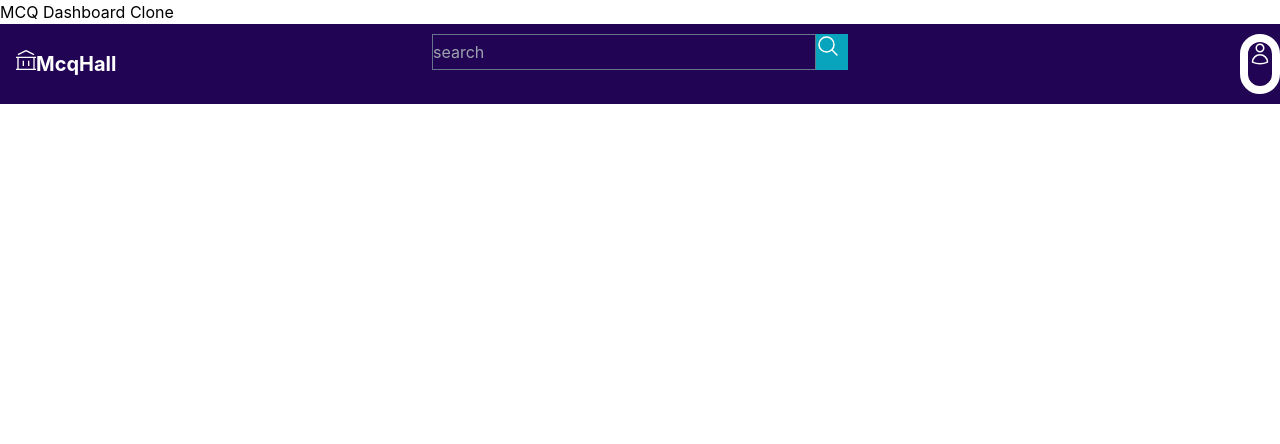
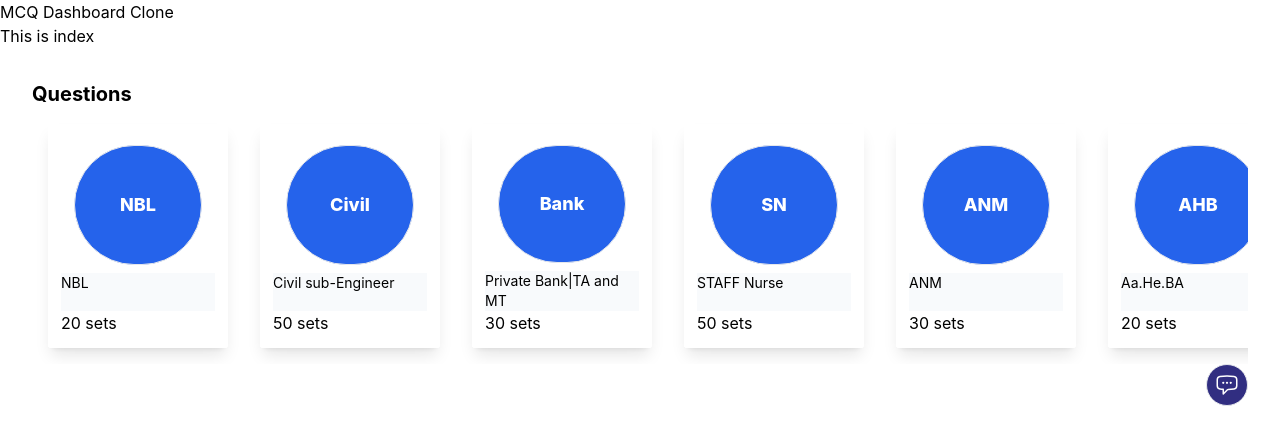
Before and after one commit to Tengoku18/MCQ-Dashboard, a React (Create React App) app: page / in a window 1280 px wide. Shown: the top 444 px of the page. Built offline with nearby package versions, Linux system fonts and the light colour scheme.

Commit message:
Question, messageIcon and Card componentin UI

```diff
--- a/src/App.js
+++ b/src/App.js
@@ -1,8 +1,8 @@
-import Navbar from "./components/dashboard/navbar/Navbar";
+import Index from "./components/dashboard";
 
 function App() {
   return <div className="App">MCQ Dashboard Clone
-  <Navbar/>
+ <Index/>
   </div>;
 }
 
--- a/src/components/Icons/logo.jsx
+++ /dev/null
@@ -1,22 +0,0 @@
-import React from "react";
-
-const logo = () => {
-  return (
-    <div>
-      <svg
-        width="20"
-        height="20"
-        viewBox="0 0 20 20"
-        fill="none"
-        xmlns="http://www.w3.org/2000/svg"
-      >
-        <path
-          d="M10 0.666645L10.2987 0.0706444C10.206 0.024189 10.1037 0 10 0C9.89632 0 9.79405 0.024189 9.70134 0.0706444L10 0.666645ZM0 20H20V18.6667H0V20ZM9.70134 0.0706444L1.70134 4.07065L2.29867 5.26265L10.2987 1.26265L9.70134 0.0706444V0.0706444ZM0 7.99999H20V6.66665H0V7.99999ZM18.2987 4.07065L10.2987 0.0706444L9.70134 1.26265L17.7014 5.26265L18.2987 4.07065ZM6.66667 10.6667V16H8.00001V10.6667H6.66667ZM12 10.6667V16H13.3333V10.6667H12ZM1.33333 7.33332V19.3333H2.66667V7.33332H1.33333ZM17.3334 7.33332V19.3333H18.6667V7.33332H17.3334Z"
-          fill="white"
-        />
-      </svg>
-    </div>
-  );
-};
-
-export default logo;
--- /dev/null
+++ b/src/components/UI/Card.jsx
@@ -0,0 +1,11 @@
+import React from 'react'
+
+const Card = (props) => {
+  return (
+    <div className='flex flex-col h-56 min-w-[180px] bg-white border border-white p-3 rounded-sm items-start shadow-lg m-4'>
+      {props.children}
+    </div>
+  )
+}
+
+export default Card
--- /dev/null
+++ b/src/components/UI/MessageIcon.jsx
@@ -0,0 +1,25 @@
+import React from "react";
+
+const MessageIcon = () => {
+  return (
+
+      <div className=" fixed bg-indigo-900 border rounded-full text-white p-2  buttom-8 right-8">
+        <svg
+          xmlns="http://www.w3.org/2000/svg"
+          fill="none"
+          viewBox="0 0 24 24"
+          stroke-width="1.5"
+          stroke="currentColor"
+          class="w-6 h-6"
+        >
+          <path
+            stroke-linecap="round"
+            stroke-linejoin="round"
+            d="M8.625 9.75a.375.375 0 11-.75 0 .375.375 0 01.75 0zm0 0H8.25m4.125 0a.375.375 0 11-.75 0 .375.375 0 01.75 0zm0 0H12m4.125 0a.375.375 0 11-.75 0 .375.375 0 01.75 0zm0 0h-.375m-13.5 3.01c0 1.6 1.123 2.994 2.707 3.227 1.087.16 2.185.283 3.293.369V21l4.184-4.183a1.14 1.14 0 01.778-.332 48.294 48.294 0 005.83-.498c1.585-.233 2.708-1.626 2.708-3.228V6.741c0-1.602-1.123-2.995-2.707-3.228A48.394 48.394 0 0012 3c-2.392 0-4.744.175-7.043.513C3.373 3.746 2.25 5.14 2.25 6.741v6.018z"
+          />
+        </svg>
+      </div>
+  );
+};
+
+export default MessageIcon;
--- /dev/null
+++ b/src/components/dashboard/content/Question.jsx
@@ -0,0 +1,83 @@
+import React from 'react'
+import MessageIcon from '../../UI/MessageIcon';
+import Card from "../../UI/Card";
+
+const Question = () => {
+    const Question = [
+        {
+          image: "NBL",
+          title: "NBL",
+          number: "20",
+        },
+        {
+          image: "Civil",
+          title: "Civil sub-Engineer",
+          number: "50",
+        },
+        {
+          image: "Bank",
+          title: "Private Bank|TA and MT",
+          number: "30",
+        },
+        {
+          image: "SN",
+          title: "STAFF Nurse",
+          number: "50",
+        },
+        {
+          image: "ANM",
+          title: "ANM",
+          number: "30",
+        },
+        {
+          image: "AHB",
+          title: "Aa.He.BA",
+          number: "20",
+        },
+        {
+          image: "NRB",
+          title: "NRB 4 & 5",
+          number: "30",
+        },
+        {
+          image: "ADBL",
+          title: "ADBL 4 & 5",
+          number: "20",
+        },
+        {
+          image: "NRB",
+          title: "NRB 4 & 5",
+          number: "40",
+        },
+        {
+          image: "RBB",
+          title: "RBB 4 & 5",
+          number: "50",
+        },
+      ];
+
+      return (
+        <div className="m-8">
+          <div className="text-xl font-bold">Questions</div>
+          <div className="flex flex-row overflow-x-auto overflow-hidden">
+            {Question.map((items) => {
+              return (
+                <Card>
+                  <div className="grid bg-blue-600 h-32 w-32 my-2 mx-auto p-0 border rounded-full ">
+                    <div className="text-center m-auto text-lg font-extrabold text-white">{items.image}</div>
+                  </div>
+                  <div className="bg-slate-50 h-10 w-[100%] ">
+                    <div className="text-sm">{items.title}</div>
+                  </div>
+                  <div>{items.number} sets</div>
+                </Card>
+              );
+            })}
+          </div>
+          <MessageIcon/>
+        </div>
+      );
+    };
+
+
+export default Question
--- a/src/components/dashboard/index.jsx
+++ b/src/components/dashboard/index.jsx
@@ -1,7 +1,11 @@
 import React from "react";
+import Question from "./content/Question";
 
 const Index = () => {
-  return <div>This is inidex page.</div>;
+  return <div>This is index
+<Question/>
+
+  </div>;
 };
 
 export default Index;
```
